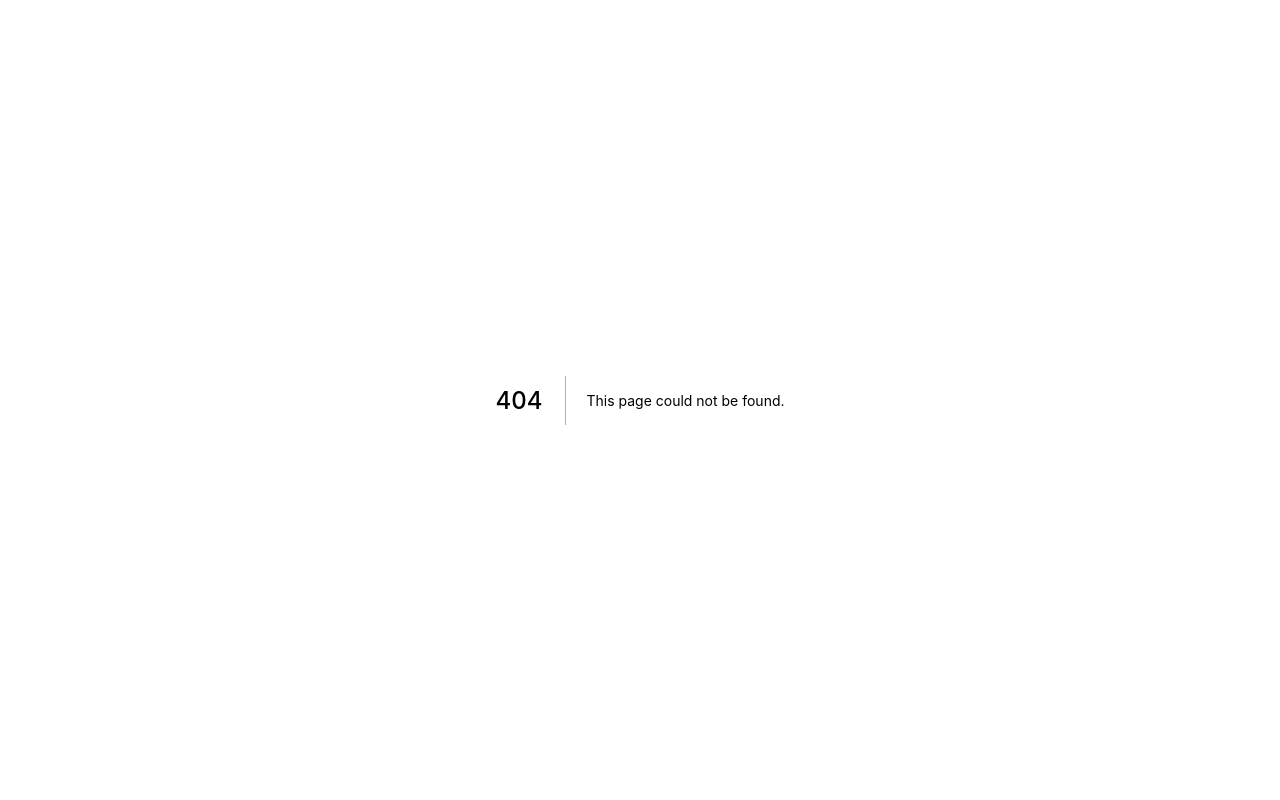
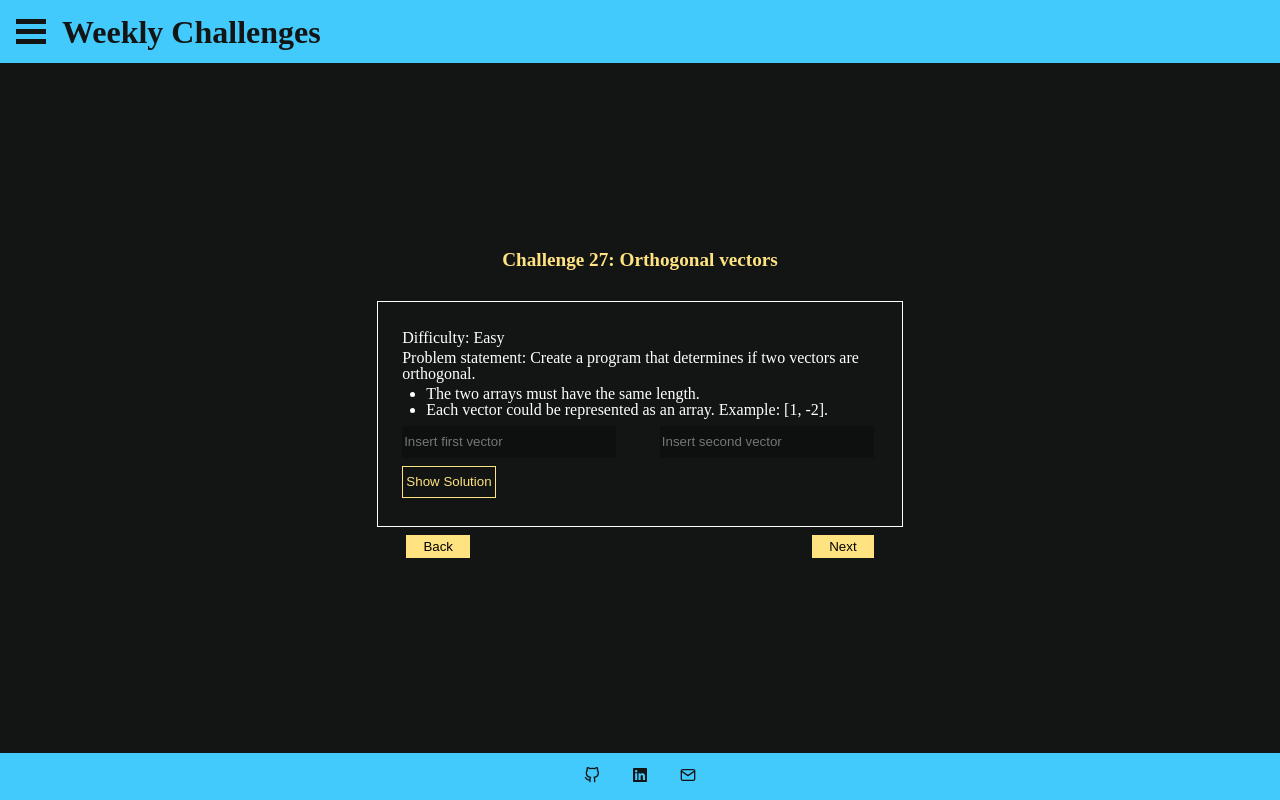
Before and after one commit to agusting19/Weekly-Challenges-v2, a Next.js app: page /Challenges/week27 in a window 1280 px wide. Before the commit this address had no page. Built offline with nearby package versions, Linux system fonts and the light colour scheme.

Commit message:
Week27 solved

```diff
--- /dev/null
+++ b/pages/Challenges/week27.jsx
@@ -0,0 +1,108 @@
+import { useState } from "react";
+import {
+  Layout,
+  ButtonSolution,
+  ButtonNextReturn,
+  Modal,
+} from "../../components";
+import styles from "../../styles/challenges.module.css";
+
+const Week27 = () => {
+  const [showModal, setShowModal] = useState(false);
+  const [message, setMessage] = useState("");
+  const [input, setInput] = useState({
+    firstVector: "",
+    secondVector: "",
+  });
+
+  const onChange = (e) => {
+    setInput({ ...input, [e.target.name]: e.target.value });
+  };
+
+  const handleSubmit = () => {
+    const firstVector = input.firstVector.match(/-?\d*\.?\d+/g);
+    const secondVector = input.secondVector.match(/-?\d*\.?\d+/g);
+
+    if (firstVector.length == 0 || secondVector.length == 0) {
+      return setMessage(
+        "Please enter values in the next format [a, a2], [b, b2]"
+      );
+    }
+
+    if (
+      !parseInt(firstVector[0]) ||
+      !parseInt(firstVector[1]) ||
+      !parseInt(secondVector[0]) ||
+      !parseInt(secondVector[1])
+    ) {
+      return setMessage(
+        "Please enter values in the next format [a, a2], [b, b2]"
+      );
+    }
+
+    const result =
+      firstVector[0] * secondVector[0] + firstVector[1] * secondVector[1];
+    if (result == 0) {
+      return setMessage("The entered vectors are orthogonal");
+    }
+
+    return setMessage("The entered vectors are not orthogonal");
+  };
+
+  const changeModalState = () => {
+    setShowModal(!showModal);
+  };
+
+  return (
+    <Layout>
+      <div className={styles.container}>
+        <h2 className={styles.title}>Challenge 27: Orthogonal vectors</h2>
+        <div className={styles.statement}>
+          <p className={styles.statement__p}>Difficulty: Easy</p>
+          <p className={styles.statement__p}>
+            Problem statement: Create a program that determines if two vectors
+            are orthogonal.
+          </p>
+          <ul className={styles.statement__ul}>
+            <li>The two arrays must have the same length.</li>
+            <li>
+              Each vector could be represented as an array. Example: [1, -2].
+            </li>
+          </ul>
+          <form
+            onSubmit={(event) => {
+              event.preventDefault();
+              handleSubmit();
+              changeModalState();
+            }}
+          >
+            <div className={styles.statement__form}>
+              <input
+                name="firstVector"
+                placeholder="Insert first vector"
+                onChange={onChange}
+                className={styles.input}
+              />
+              <input
+                name="secondVector"
+                placeholder="Insert second vector"
+                onChange={onChange}
+                className={styles.input}
+              />
+            </div>
+            <ButtonSolution />
+          </form>
+        </div>
+        <div className={styles.buttons}>
+          <ButtonNextReturn link={"/Challenges/week26"} text={"Back"} />
+          <ButtonNextReturn link={"/"} text={"Next"} />
+        </div>
+        <Modal isOpen={showModal} closeModal={changeModalState}>
+          <div className={styles.modal__message}>{message}</div>
+        </Modal>
+      </div>
+    </Layout>
+  );
+};
+
+export default Week27;
```
